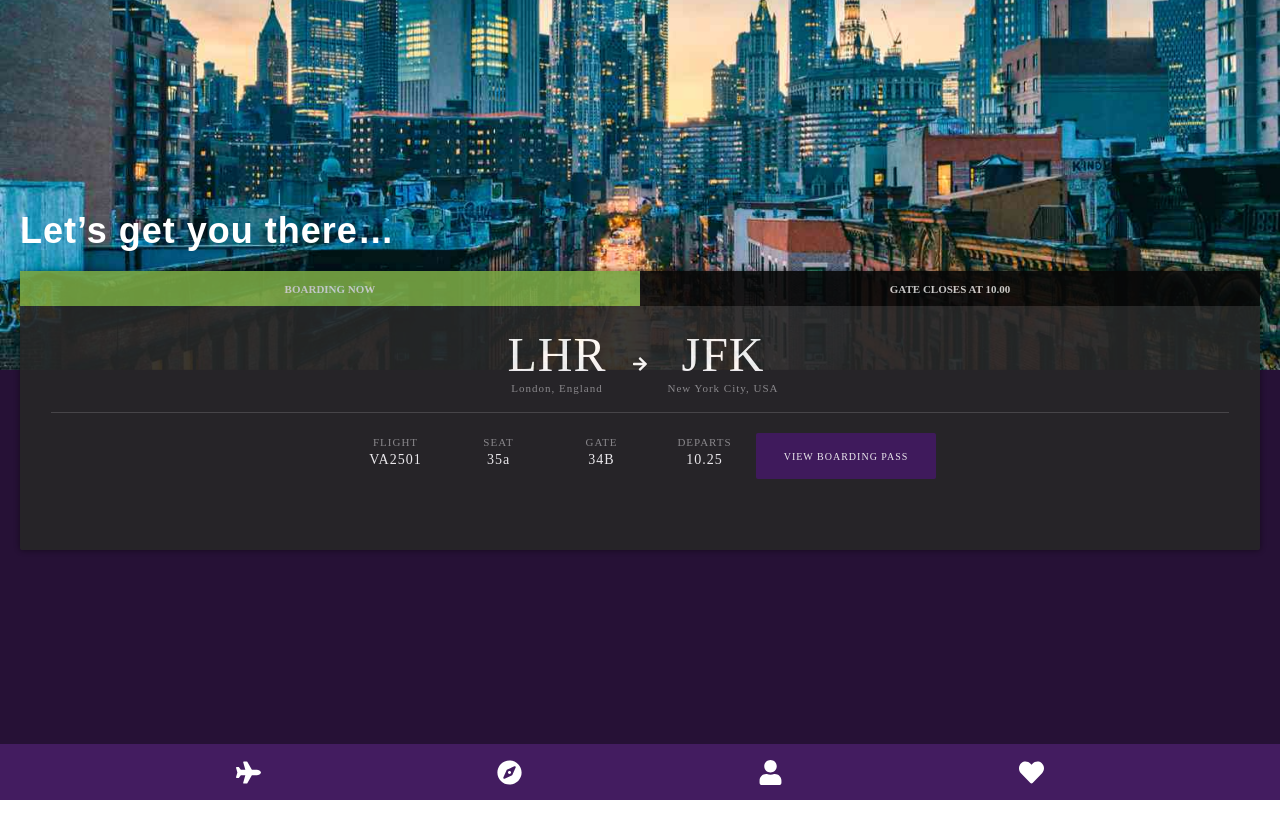
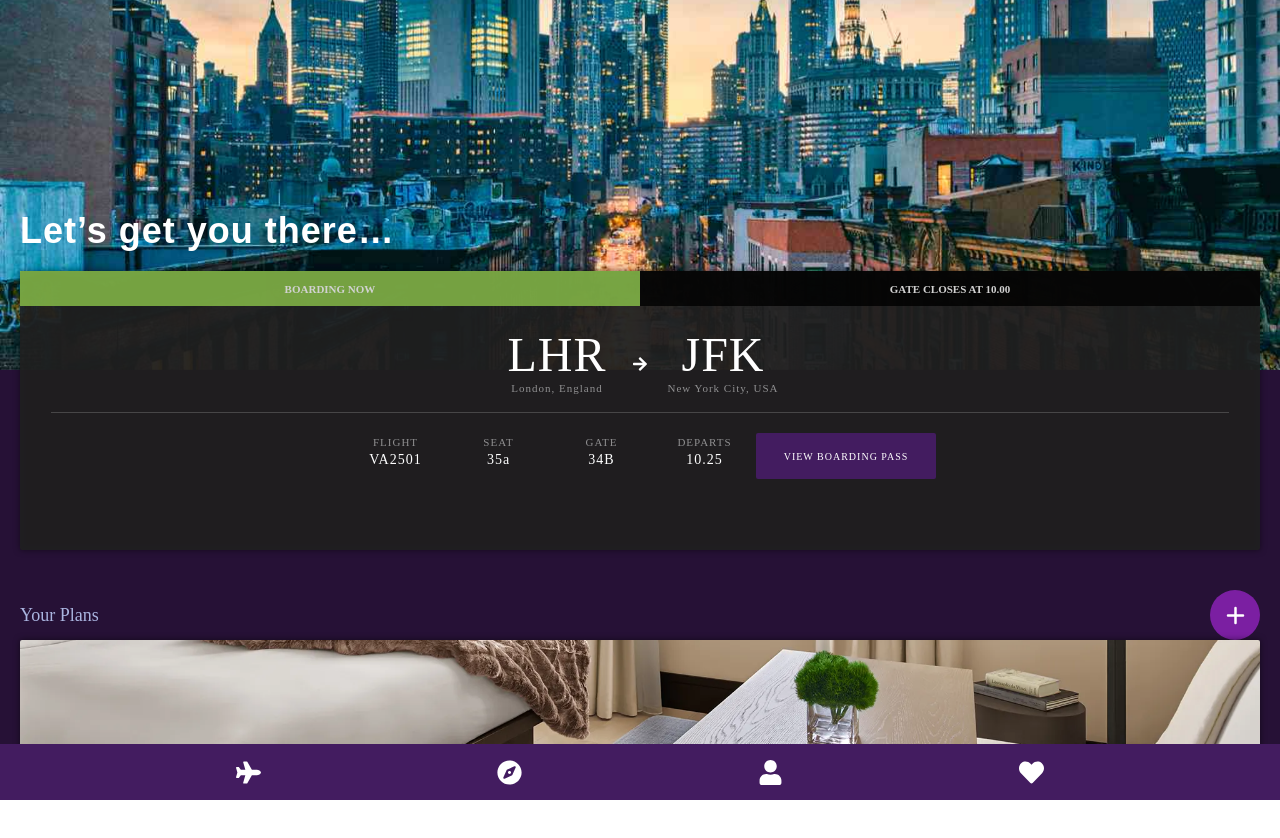
Before and after one commit to lucas-alm-ps/falqon-teste, a React (Create React App) app: page / in a window 1280 px wide. Shown: the top 838 px of the page. Built offline with nearby package versions, Linux system fonts and the light colour scheme.

Commit message:
feat: user hotel / user trip

```diff
--- a/src/App.js
+++ b/src/App.js
@@ -9,8 +9,11 @@ function App() {
 	return (
 		<Page>
 			<GlobalStyle />
+
 			<img src={mainPhoto} alt="" />
+
 			<Title>Let’s get you there…</Title>
+
 			<BoardingNow />
 			<UserPlans />
 			<BottomBar />
--- a/src/components/boarding-now/BoardingNow.js
+++ b/src/components/boarding-now/BoardingNow.js
@@ -1,6 +1,4 @@
 import styled from "styled-components";
-import FlightCode from "./FlightCode";
-import FlightInfo from "./FlightInfo";
 import FlightPanel from "./FlightPanel";
 
 export default function BoardingNow() {
@@ -16,16 +14,15 @@ export default function BoardingNow() {
 	);
 }
 
-const Square = styled.div`
+const Square = styled.section`
 	width: 100%;
 	height: 279px;
-	opacity: 0.91;
 
 	border-radius: 2px;
 
 	filter: drop-shadow(0px 0px 3px rgba(0, 0, 0, 0.53));
 
-	background: #272727;
+	background: rgba(33, 33, 33, 0.9);
 `;
 
 const BoardInfo = styled.div`
--- a/src/components/boarding-now/FlightPanel.js
+++ b/src/components/boarding-now/FlightPanel.js
@@ -65,6 +65,7 @@ const StyledButton = styled.button`
 	border-radius: 2px;
 
 	background: #431c60;
+	opacity: 1;
 
 	font-family: "runda";
 	font-size: 10px;
--- a/src/components/plans/UserHotel.js
+++ b/src/components/plans/UserHotel.js
@@ -1,3 +1,123 @@
+import styled from "styled-components";
+import { MdLocationOn as LocationIcon } from "react-icons/md";
+import hotelPhoto from "../../assets/hotel.webp";
+
 export default function UserHotel() {
-	return <></>;
+	return (
+		<Square>
+			<img src={hotelPhoto} alt="" />
+			<InfoBox>
+				<TitleBox>
+					<Title>The James Hotel </Title>
+
+					<StyledButton>4 NIGHTS</StyledButton>
+				</TitleBox>
+
+				<Line />
+
+				<Info>
+					<LocationIcon className="icon" />
+					36 W 38th St, New York, NY 10018
+				</Info>
+			</InfoBox>
+		</Square>
+	);
 }
+
+const Square = styled.section`
+	width: 100%;
+	height: 280px;
+
+	border-radius: 2px;
+
+	filter: drop-shadow(0px 0px 3px rgba(0, 0, 0, 0.53));
+
+	background: #272727;
+	overflow: hidden;
+	position: relative;
+	margin-bottom: 20px;
+
+	img {
+		height: 280px;
+		object-fit: cover;
+		object-position: bottom;
+		position: absolute;
+		top: 0;
+		left: 0;
+	}
+`;
+
+const InfoBox = styled.div`
+	width: 100%;
+	height: 105px;
+	background: rgba(33, 33, 33, 0.9);
+
+	position: absolute;
+	bottom: 0;
+	left: 0;
+
+	box-sizing: border-box;
+	padding: 15px 20px;
+`;
+
+const Title = styled.h3`
+	font-family: "runda";
+	font-size: 24px;
+	font-weight: 500;
+	line-height: 33px;
+	font-style: normal;
+	text-align: left;
+	color: #ffffff;
+`;
+
+const TitleBox = styled.div`
+	display: flex;
+	justify-content: space-between;
+	align-items: center;
+`;
+const Info = styled.p`
+	font-family: "runda";
+	font-size: 12px;
+	font-weight: 400;
+	line-height: 37px;
+	font-style: normal;
+	text-align: left;
+	color: #ffffff;
+
+	display: flex;
+	align-items: center;
+
+	.icon {
+		color: #ffffff;
+		font-size: 20px;
+		margin-right: 10px;
+	}
+`;
+
+const Line = styled.hr`
+	border: none;
+	width: 100%;
+	height: 1px;
+	opacity: 0.49;
+
+	background: #707070;
+	margin: 5px 0;
+`;
+
+const StyledButton = styled.button`
+	width: 80;
+	height: 24px;
+	border-radius: 5px;
+	border: none;
+
+	background: #7b1fa2;
+	opacity: 1;
+	background: linear-gradient(-139deg, #7b1fa2 0%, #4527a0 100%);
+
+	font-family: "runda";
+	font-size: 11px;
+	font-weight: 400;
+	font-style: normal;
+	text-align: center;
+	color: #ffffff;
+`;
--- a/src/components/plans/UserPlans.js
+++ b/src/components/plans/UserPlans.js
@@ -1,3 +1,59 @@
+import styled from "styled-components";
+import { HiPlus as AddIcon } from "react-icons/hi";
+import UserHotel from "./UserHotel";
+import UserTrip from "./UserTrip";
+
 export default function UserPlans() {
-	return <></>;
+	return (
+		<StyledSection>
+			<TitleBox>
+				<Title>Your Plans</Title>
+				<AddButton>
+					<AddIcon className="icon" />
+				</AddButton>
+			</TitleBox>
+
+			<UserHotel />
+			<UserTrip />
+		</StyledSection>
+	);
 }
+const StyledSection = styled.section`
+	margin-top: 40px;
+`;
+
+const Title = styled.h2`
+	font-family: "runda";
+	font-size: 18px;
+	font-weight: 400;
+	line-height: 37px;
+	font-style: normal;
+	text-align: left;
+	color: #aab5e0;
+`;
+
+const TitleBox = styled.div`
+	display: flex;
+	justify-content: space-between;
+	align-items: center;
+`;
+
+const AddButton = styled.button`
+	width: 50px;
+	height: 50px;
+	border: none;
+	border-radius: 50%;
+
+	background: #7b1fa2;
+	background: linear-gradient(-141deg, #7b1fa2 0%, #7b1fa2 100%);
+
+	display: flex;
+	justify-content: center;
+	align-items: center;
+	cursor: pointer;
+
+	.icon {
+		color: #fff;
+		font-size: 25px;
+	}
+`;
--- a/src/components/plans/UserTrip.js
+++ b/src/components/plans/UserTrip.js
@@ -1,3 +1,96 @@
+import styled from "styled-components";
+import tripLocation from "../../assets/lady-liberty.jpg";
+import { HiClock as ClockIcon } from "react-icons/hi";
+
 export default function UserTrip() {
-	return <></>;
+	return (
+		<Square>
+			<img src={tripLocation} alt="" />
+			<InfoBox>
+				<Title>Lady Liberty Tour</Title>
+
+				<Line />
+
+				<Info>
+					<ClockIcon className="icon" /> Thursday 4th Jan at 09.15
+				</Info>
+			</InfoBox>
+		</Square>
+	);
 }
+
+const Square = styled.section`
+	width: 100%;
+	height: 280px;
+	opacity: 0.91;
+
+	border-radius: 2px;
+
+	filter: drop-shadow(0px 0px 3px rgba(0, 0, 0, 0.53));
+
+	background: #272727;
+	overflow: hidden;
+	position: relative;
+	margin-bottom: 20px;
+
+	img {
+		height: 280px;
+		object-fit: cover;
+		object-position: bottom;
+		position: absolute;
+		top: 0;
+		left: 0;
+	}
+`;
+
+const InfoBox = styled.div`
+	width: 100%;
+	height: 105px;
+	background: rgba(33, 33, 33, 0.9);
+
+	position: absolute;
+	bottom: 0;
+	left: 0;
+
+	box-sizing: border-box;
+	padding: 15px 20px;
+`;
+
+const Title = styled.h3`
+	font-family: "runda";
+	font-size: 24px;
+	font-weight: 500;
+	line-height: 33px;
+	font-style: normal;
+	text-align: left;
+	color: #ffffff;
+`;
+
+const Info = styled.p`
+	font-family: "runda";
+	font-size: 12px;
+	font-weight: 400;
+	line-height: 37px;
+	font-style: normal;
+	text-align: left;
+	color: #ffffff;
+
+	display: flex;
+	align-items: center;
+
+	.icon {
+		color: #ffffff;
+		font-size: 20px;
+		margin-right: 10px;
+	}
+`;
+
+const Line = styled.hr`
+	border: none;
+	width: 100%;
+	height: 1px;
+	opacity: 0.49;
+
+	background: #707070;
+	margin: 5px 0;
+`;
```
